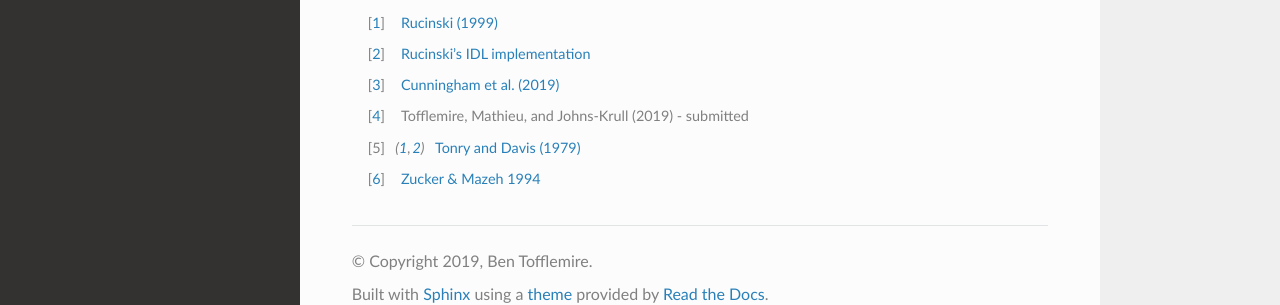
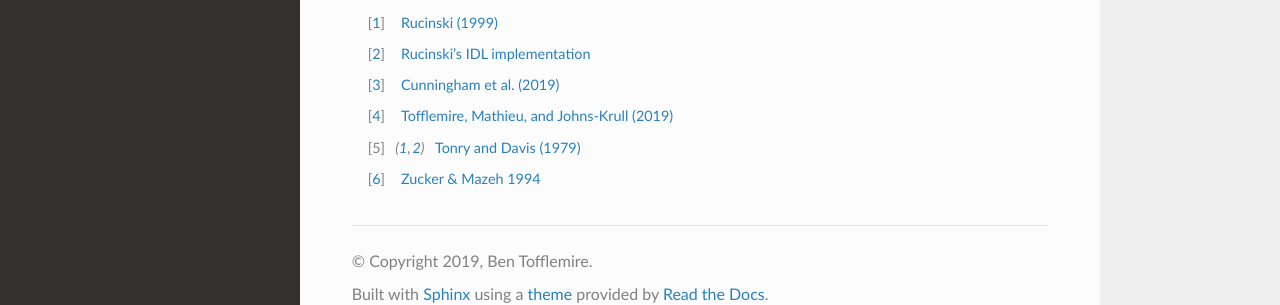
Before and after one commit to tofflemire/saphires, a Sphinx documentation site: the page built from docs/source/intro.rst, in a window 1280 px wide and 900 px high, scrolled down 2345 px. Shown: the part 569-874 px from the top of the window. Built offline with Sphinx 7.4.7 and the Read the Docs theme 2.0.0, drawn with Linux system fonts in a browser that asks for light colours.

Commit message:
updated link

```diff
--- a/docs/source/intro.rst
+++ b/docs/source/intro.rst
@@ -56,6 +56,6 @@ SAPHIRES also has a lot of useful utility functions:
 .. [#f1] `Rucinski (1999) <https://ui.adsabs.harvard.edu/abs/1999TJPh...23..271R/abstract>`_
 .. [#f2] `Rucinski's IDL implementation <http://www.astro.utoronto.ca/~rucinski/SVDcookbook.html>`_
 .. [#fa] `Cunningham et al. (2019) <https://ui.adsabs.harvard.edu/abs/2019AJ....158..106C/abstract>`_
-.. [#f3] Tofflemire, Mathieu, and Johns-Krull (2019) - submitted
+.. [#f3] `Tofflemire, Mathieu, and Johns-Krull (2019) <https://arxiv.org/abs/1910.12878>`_
 .. [#fb] `Tonry and Davis (1979) <https://ui.adsabs.harvard.edu/abs/1979AJ.....84.1511T/abstract>`_
 .. [#f4] `Zucker & Mazeh 1994 <https://ui.adsabs.harvard.edu/abs/1994ApJ...420..806Z/abstract>`_
```
